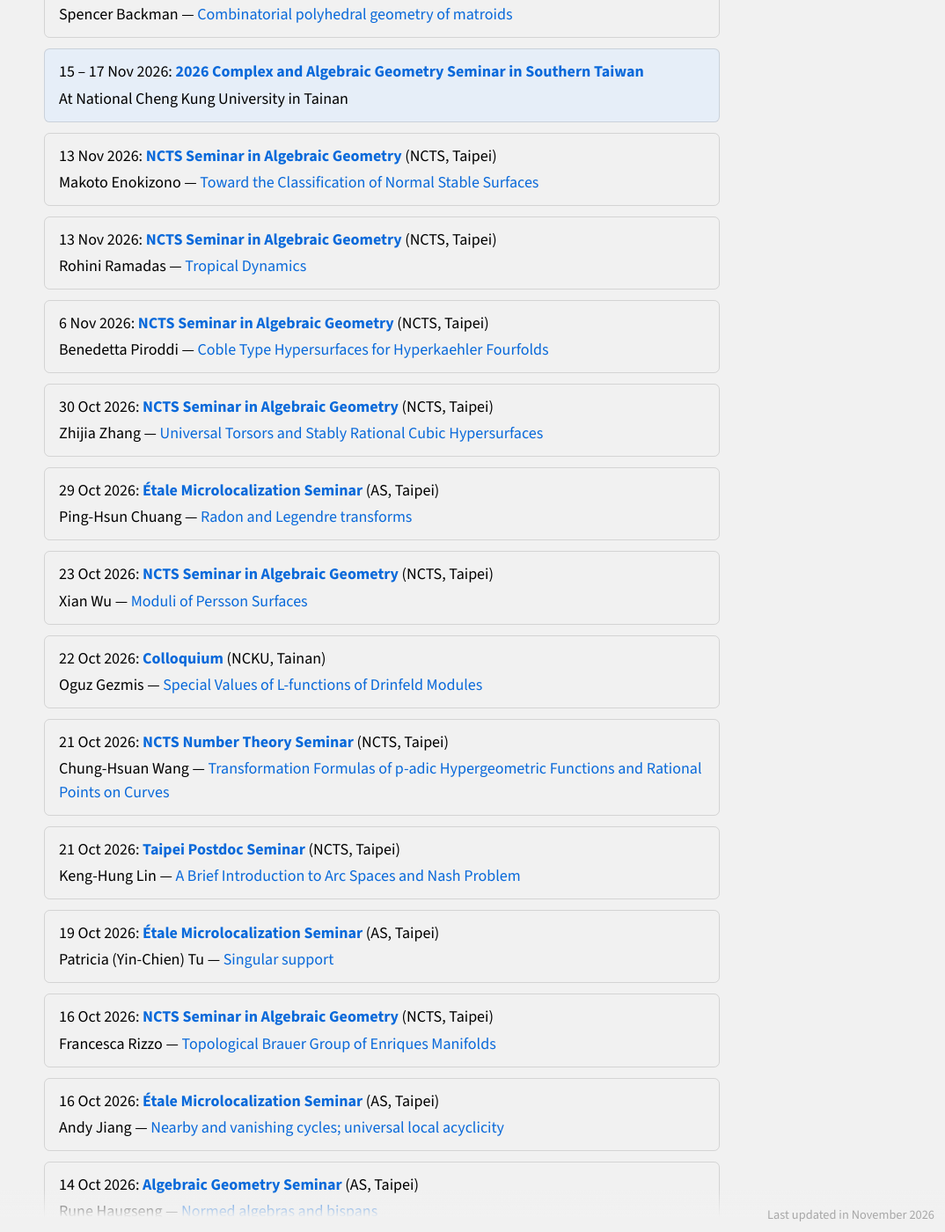
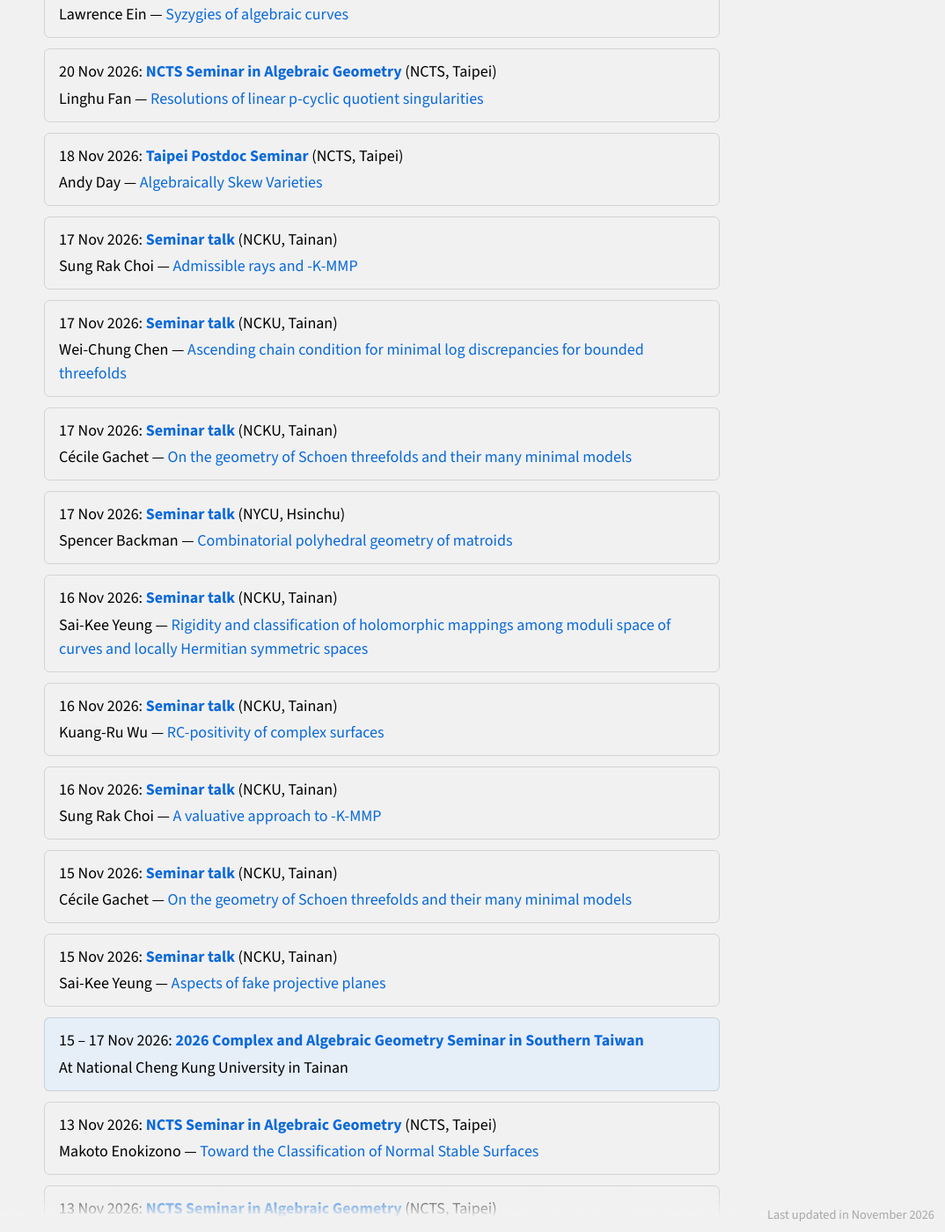
Before and after one commit to taiwan-ag/taiwan-ag.github.io, a Jekyll site: the page built from index.md, in a window 1280 px wide and 1400 px high, scrolled down 1287 px. Shown: the whole window at 88% size, without its empty margins (206-1280 px from the left). Built offline with Jekyll 4.4.1, drawn with Linux system fonts in a browser that asks for light colours; some of the changed text lies outside the part shown.

Commit message:
Add multiple talks

```diff
--- a/_data/talks.yml
+++ b/_data/talks.yml
@@ -336,6 +336,46 @@
   seminar_url: "https://ncts.ntu.edu.tw/news/Events/seminars/6501?event_type=series"
   url: "https://ncts.ntu.edu.tw/news/Events/seminars/17382"
 
+- title: "Aspects of fake projective planes"
+  speaker: "Sai-Kee Yeung"
+  category: talk
+  institution: "National Cheng Kung University"
+  institution_abbreviated: "NCKU"
+  start: 2026-11-15
+  location: "Tainan"
+
+- title: "On the geometry of Schoen threefolds and their many minimal models"
+  speaker: "Cécile Gachet"
+  category: talk
+  institution: "National Cheng Kung University"
+  institution_abbreviated: "NCKU"
+  start: 2026-11-15
+  location: "Tainan"
+
+- title: "A valuative approach to -K-MMP"
+  speaker: "Sung Rak Choi"
+  category: talk
+  institution: "National Cheng Kung University"
+  institution_abbreviated: "NCKU"
+  start: 2026-11-16
+  location: "Tainan"
+
+- title: "RC-positivity of complex surfaces"
+  speaker: "Kuang-Ru Wu"
+  category: talk
+  institution: "National Cheng Kung University"
+  institution_abbreviated: "NCKU"
+  start: 2026-11-16
+  location: "Tainan"
+
+- title: "Rigidity and classification of holomorphic mappings among moduli space of curves and locally Hermitian symmetric spaces"
+  speaker: "Sai-Kee Yeung"
+  category: talk
+  institution: "National Cheng Kung University"
+  institution_abbreviated: "NCKU"
+  start: 2026-11-16
+  location: "Tainan"
+
 - title: "Combinatorial polyhedral geometry of matroids"
   speaker: "Spencer Backman"
   category: talk
@@ -344,6 +384,30 @@
   start: 2026-11-17
   location: "Hsinchu"
   url: "https://www.math.nycu.edu.tw/event/lecture_content.php?N_ID=871"
+
+- title: "On the geometry of Schoen threefolds and their many minimal models"
+  speaker: "Cécile Gachet"
+  category: talk
+  institution: "National Cheng Kung University"
+  institution_abbreviated: "NCKU"
+  start: 2026-11-17
+  location: "Tainan"
+
+- title: "Ascending chain condition for minimal log discrepancies for bounded threefolds"
+  speaker: "Wei-Chung Chen"
+  category: talk
+  institution: "National Cheng Kung University"
+  institution_abbreviated: "NCKU"
+  start: 2026-11-17
+  location: "Tainan"
+
+- title: "Admissible rays and -K-MMP"
+  speaker: "Sung Rak Choi"
+  category: talk
+  institution: "National Cheng Kung University"
+  institution_abbreviated: "NCKU"
+  start: 2026-11-17
+  location: "Tainan"
 
 - title: "Algebraically Skew Varieties"
   speaker: "Andy Day"
@@ -377,6 +441,16 @@
   seminar_url: "https://www.math.ntu.edu.tw/en/speech_series/series/51"
   url: "https://www.math.ntu.edu.tw/en/node/4591"
 
+- title: "To be announced"
+  speaker: "Linus Hamann"
+  category: talk
+  institution: "Institute of Mathematics, Academia Sinica"
+  institution_abbreviated: "AS"
+  start: 2026-11-25
+  location: "Taipei"
+  seminar: "Algebraic Geometry Seminar"
+  seminar_url: "https://www.preschema.com/seminars/ag/"
+
 - title: "Syzygies and singularities of the secant varieties of an algebraic curve"
   speaker: "Lawrence Ein"
   category: talk
@@ -397,6 +471,26 @@
   seminar: "Algebraic Geometry Seminar"
   seminar_url: "https://www.preschema.com/seminars/ag/"
 
+- title: "To be announced"
+  speaker: "Francesco Denisi"
+  category: talk
+  institution: "National Center for Theoretical Sciences"
+  institution_abbreviated: "NCTS"
+  start: 2026-12-04
+  location: "Taipei"
+  seminar: "NCTS Seminar in Algebraic Geometry"
+  seminar_url: "https://ncts.ntu.edu.tw/news/Events/seminars/6501?event_type=series"
+
+- title: "To be announced"
+  speaker: "Chai-Yu Chang"
+  category: talk
+  institution: "National Center for Theoretical Sciences"
+  institution_abbreviated: "NCTS"
+  start: 2026-12-11
+  location: "Taipei"
+  seminar: "NCTS Seminar in Algebraic Geometry"
+  seminar_url: "https://ncts.ntu.edu.tw/news/Events/seminars/6501?event_type=series"
+
 - title: "Title to be announced"
   speaker: "Andrés Ibáñez Núñez"
   category: talk
```
